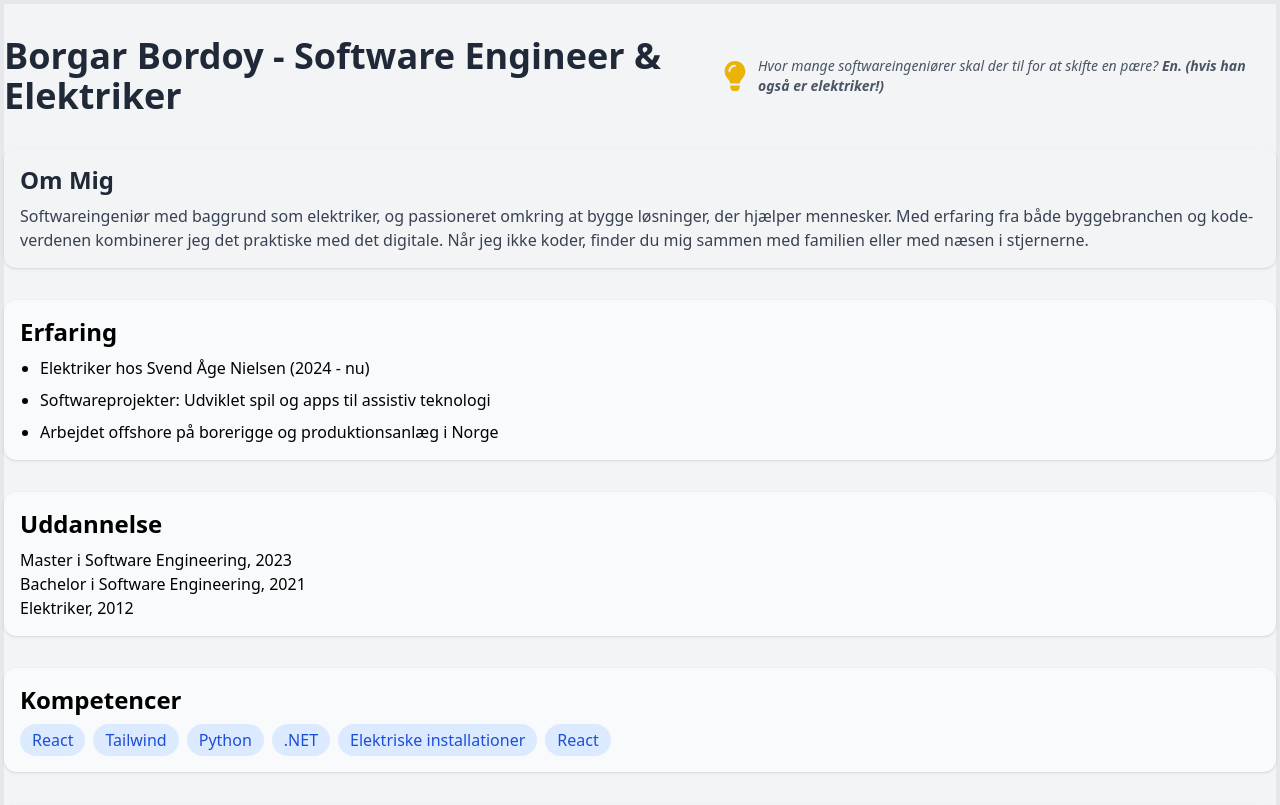
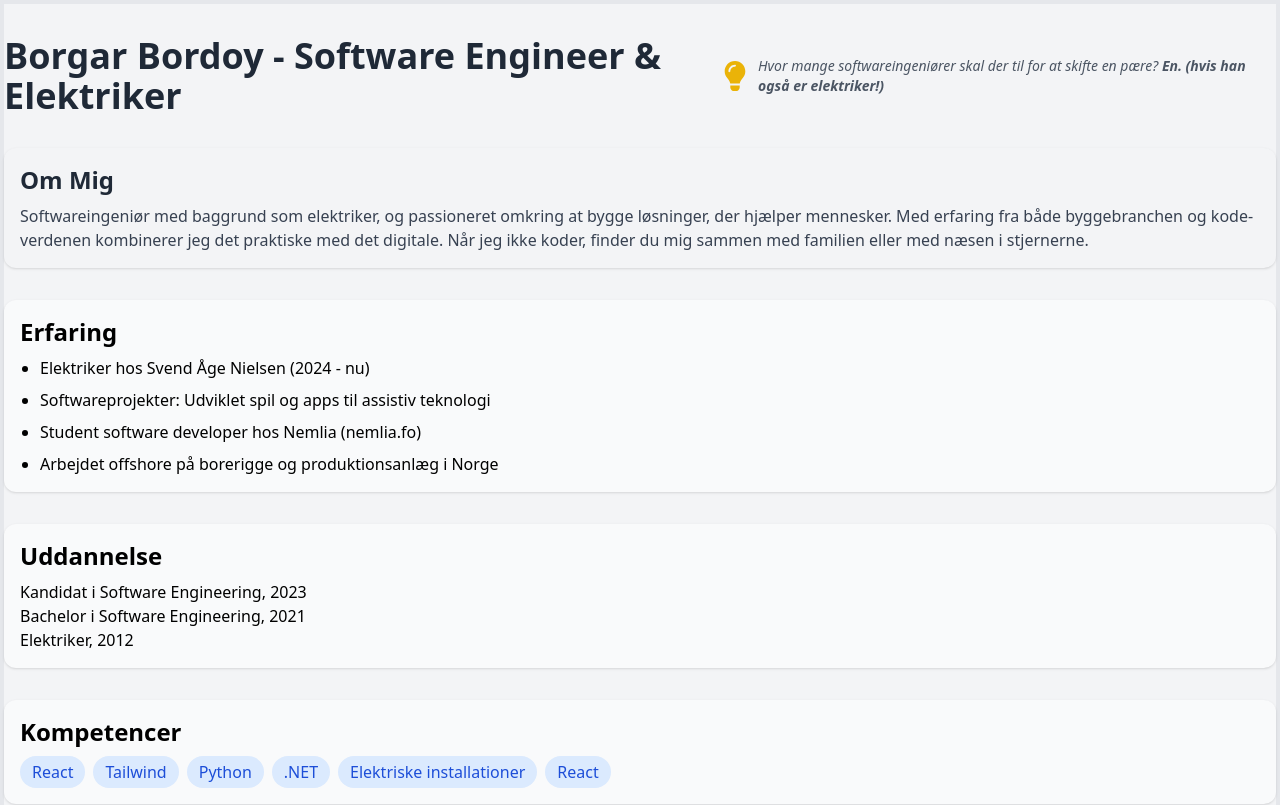
Before and after one commit to bobor16/mit-cv, a React (Create React App) app: page / in a window 1280 px wide. Shown: the top 805 px of the page. Built offline with nearby package versions, Linux system fonts and the light colour scheme.

Commit message:
added a more data

```diff
--- a/src/components/Education.jsx
+++ b/src/components/Education.jsx
@@ -2,7 +2,7 @@ function Education() {
   return (
     <section className="my-8 p-4 bg-gray-50 dark:bg-gray-800  dark:text-white rounded-xl shadow">
       <h2 className="text-2xl font-semibold mb-2">Uddannelse</h2>
-      <p>Master i Software Engineering, 2023</p>
+      <p>Kandidat i Software Engineering, 2023</p>
       <p>Bachelor i Software Engineering, 2021</p>
       <p>Elektriker, 2012</p>
     </section>
--- a/src/components/Experience.jsx
+++ b/src/components/Experience.jsx
@@ -5,6 +5,7 @@ function Experience() {
         <ul className="list-disc ml-5 space-y-2">
           <li>Elektriker hos Svend Åge Nielsen (2024 - nu)</li>
           <li>Softwareprojekter: Udviklet spil og apps til assistiv teknologi</li>
+          <li>Student software developer hos Nemlia (nemlia.fo)</li>
           <li>Arbejdet offshore på borerigge og produktionsanlæg i Norge</li>
         </ul>
       </section>
```
